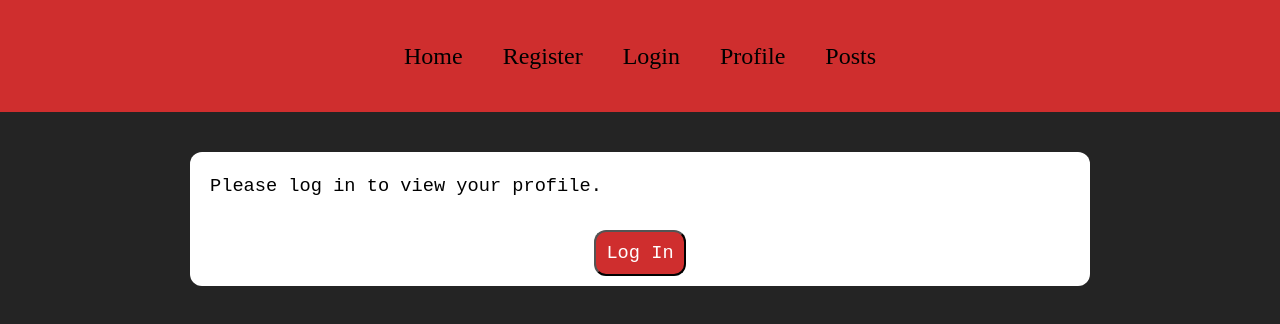
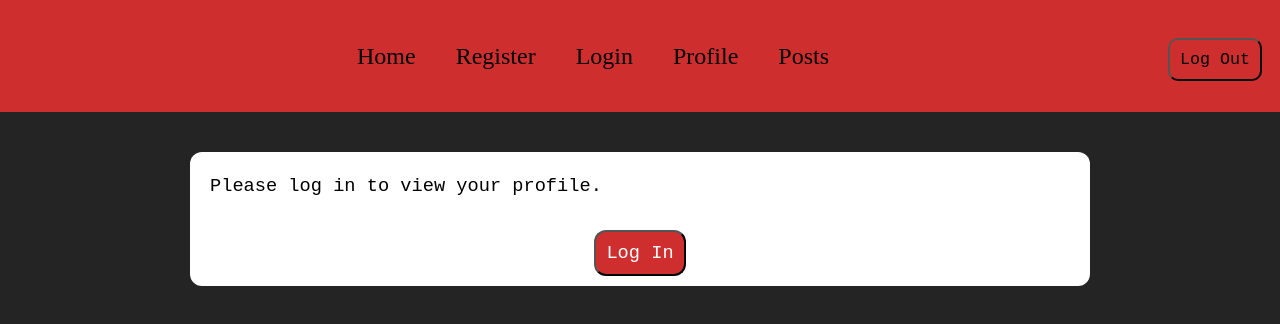
Before and after one commit to Block-30-Stranger-Things/Stranger-Things-Block-30, a React (Vite) app: page /profile in a window 1280 px wide. Shown: the top 324 px of the page. Built offline with nearby package versions, Linux system fonts and the light colour scheme; a web font is replaced by a local one.

Commit message:
adding log out button

```diff
--- a/src/App.css
+++ b/src/App.css
@@ -7,6 +7,11 @@
   box-sizing: border-box;
   margin: 0;
   padding: 0
+}
+
+.logOut {
+  float: right;
+  margin-top: 20px;
 }
 
 /*navigation*/
--- a/src/App.jsx
+++ b/src/App.jsx
@@ -5,15 +5,22 @@ import Profile from './components/Profile'
 import Posts from './components/Posts'
 import NewPost from './components/NewPost'
 import Register from './components/Register'
-import { Routes, Route, Link } from 'react-router-dom'
+import { Routes, Route, Link, useNavigate } from 'react-router-dom'
 import { useState } from 'react'
 
 function App() {
   const [token, setToken] = useState(null);
 
+  const navigate = useNavigate();
+
+  function logOut() {
+    navigate("/login")
+  }
+
   return (
   <>
     <div className="link-container">
+      <button className="logOut" onClick={logOut}>Log Out</button>
       <div className="navigation">
         <Link to="/">Home</Link>
         <Link to="/register">Register</Link>
```
